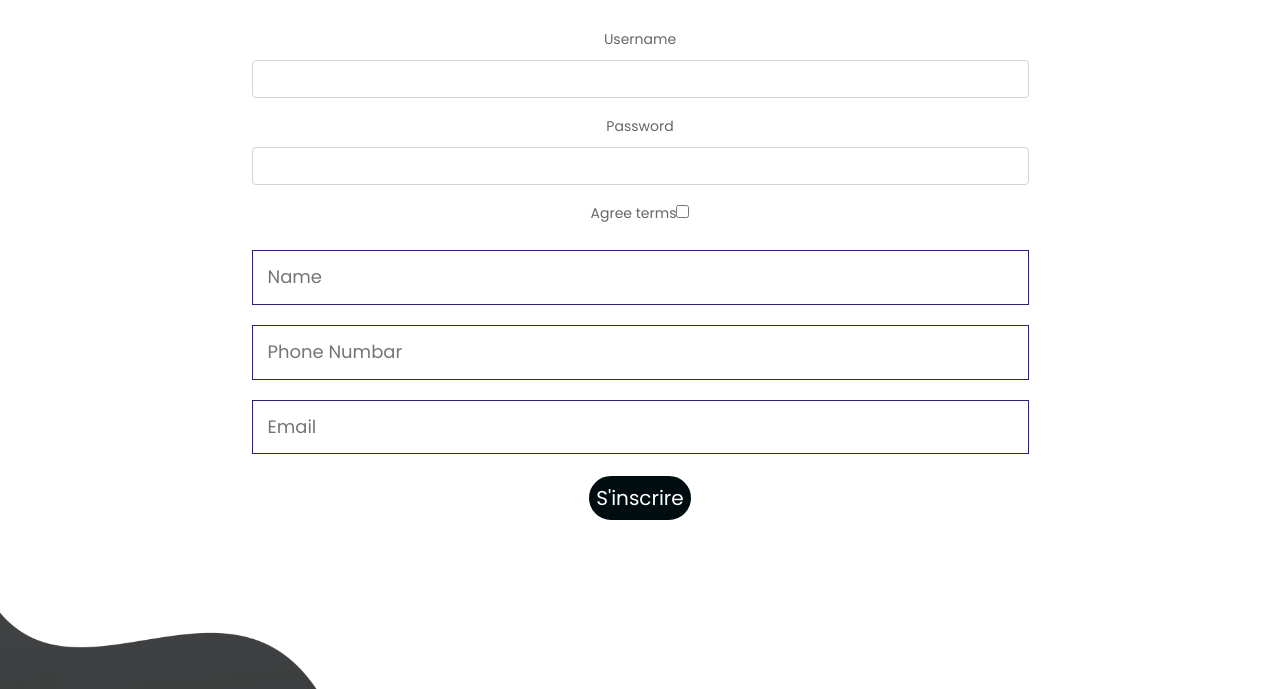
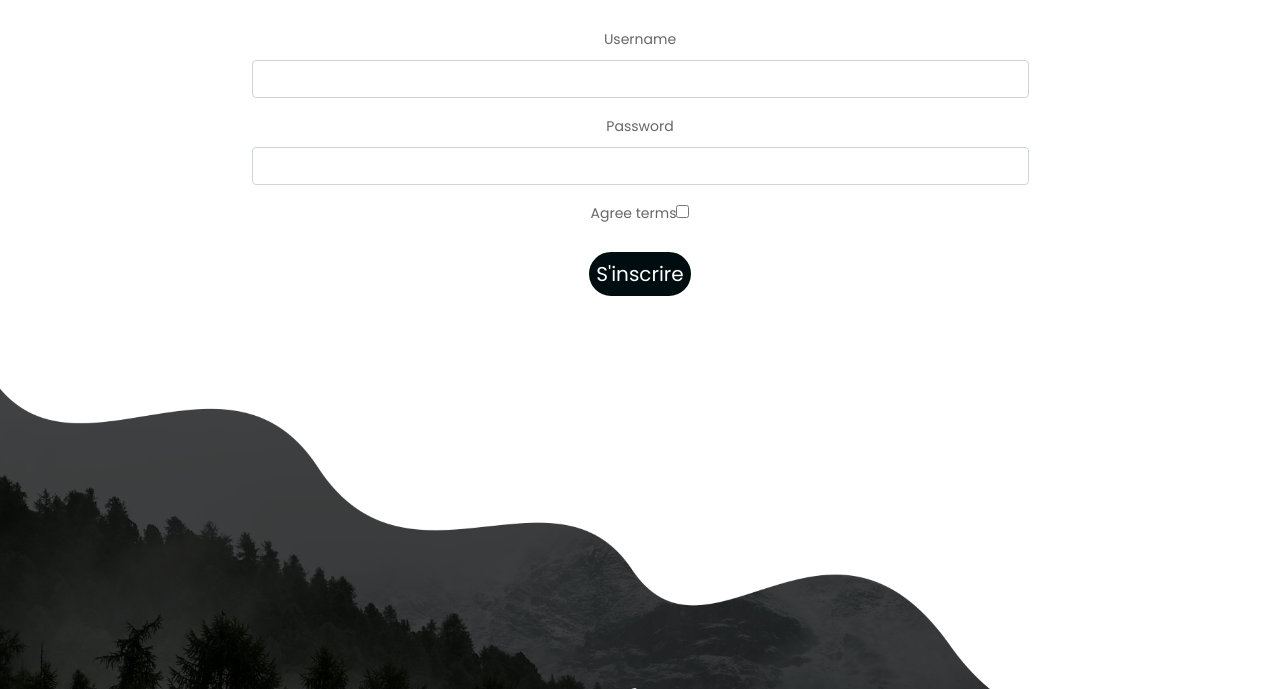
Before and after one commit to AFelix20100/NuitInfo, a Symfony app: template templates/authentification/register.html.twig in a window 1280 px wide. Shown: the part 480-1169 px from the top of the page. Run offline with Twig, Linux system fonts and the light colour scheme; the template is opened without the code that fills it, so the values that code supplies are empty; form fields are guessed from the names that the template uses; some libraries are stand-ins or nearby versions.

Commit message:
modif form login

```diff
--- a/templates/authentification/login.html.twig
+++ b/templates/authentification/login.html.twig
@@ -14,7 +14,6 @@
          <div class="email_text">
             <div class="form-group">
                <input type="text" class="email-bt" placeholder="Votre Pseudo" id="username" name="_username" value="{{ last_username }}">
-               <input type="text" class="email-bt" placeholder="Username" id="username" name="_username" value="{{ last_username }}">
             </div>
             <div class="form-group">
                <input type="password" class="email-bt" placeholder="Mot de passe" id="password" name="_password">
--- a/templates/authentification/register.html.twig
+++ b/templates/authentification/register.html.twig
@@ -15,15 +15,6 @@
             label: 'Password'
          }) }}
          {{ form_row(registrationForm.agreeTerms) }}
-            <div class="form-group">
-               <input type="text" class="email-bt" placeholder="Name" name="Email">
-            </div>
-            <div class="form-group">
-               <input type="text" class="email-bt" placeholder="Phone Numbar" name="Email">
-            </div>
-            <div class="form-group">
-               <input type="text" class="email-bt" placeholder="Email" name="Email">
-            </div>
             <button type="submit send_btn" class="btn">S'inscrire</button>
             {{ form_end(registrationForm) }}
          </div>
```
